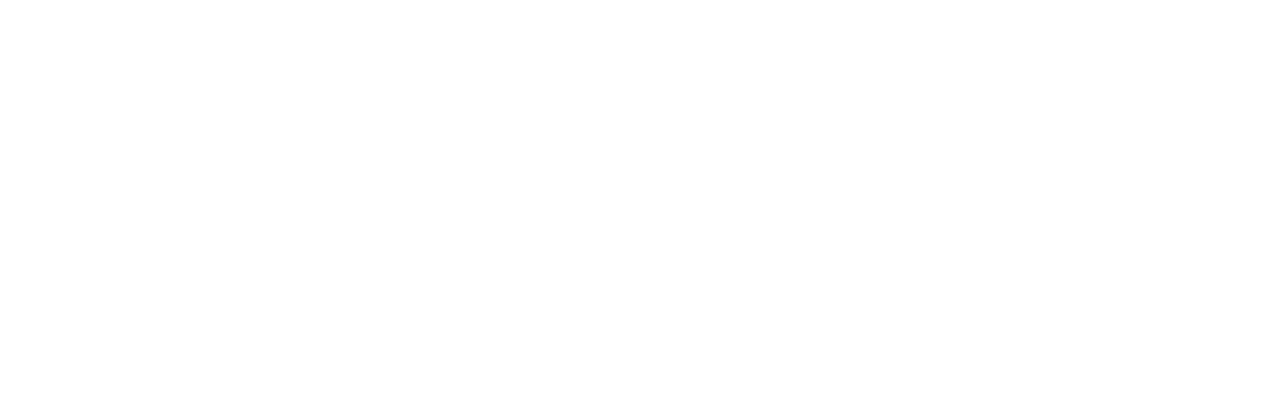
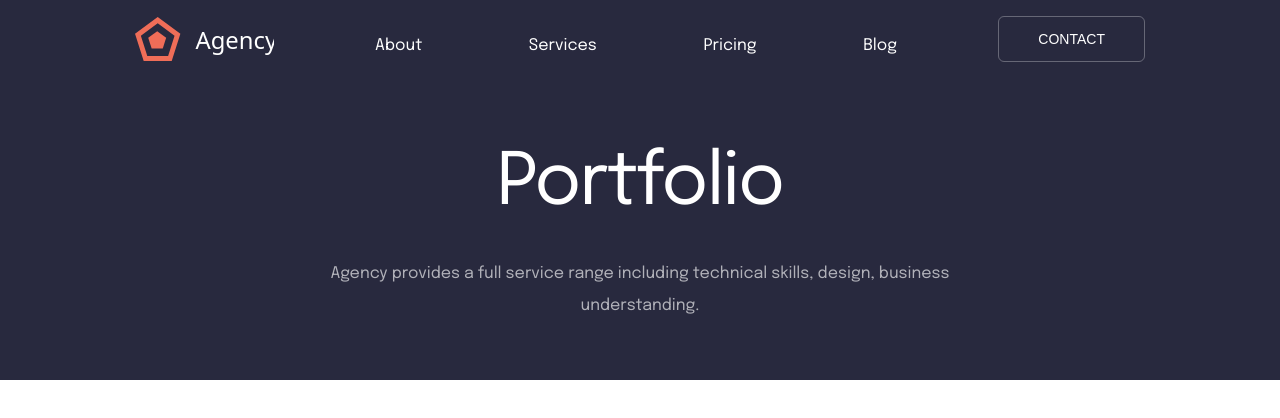
Before and after one commit to Voloshin-Sergei/jupiter_test, a React (Create React App) app: page / in a window 1280 px wide. Shown: the top 418 px of the page. Built offline with nearby package versions, Linux system fonts and the light colour scheme.

Commit message:
feat: added Header component

```diff
--- a/src/App.js
+++ b/src/App.js
@@ -1,5 +1,11 @@
+import { Header } from './components/Header/Header';
+
 function App() {
-  return <div className="App"></div>;
+  return (
+    <>
+      <Header />
+    </>
+  );
 }
 
 export default App;
--- /dev/null
+++ b/src/components/Header/Header.jsx
@@ -0,0 +1,43 @@
+import styles from './Header.module.css';
+
+export const Header = () => {
+  return (
+    <header className={styles.header}>
+      <div className={styles.header__container}>
+        <div className={styles.header__wrapper}>
+          <img width="138.83" src={process.env.PUBLIC_URL + '/logo.svg'} alt="logo" />
+          <nav className={styles.navigation}>
+            <ul className={styles.navigation__list}>
+              <li className={styles.list__item}>
+                <a className={styles.item__link} href="/">
+                  About
+                </a>
+              </li>
+              <li className={styles.list__item}>
+                <a className={styles.item__link} href="/">
+                  Services
+                </a>
+              </li>
+              <li className={styles.list__item}>
+                <a className={styles.item__link} href="/">
+                  Pricing
+                </a>
+              </li>
+              <li className={styles.list__item}>
+                <a className={styles.item__link} href="/">
+                  Blog
+                </a>
+              </li>
+            </ul>
+          </nav>
+          <button className={styles.header__contact}>contact</button>
+        </div>
+        <h1 className={styles.header__title}>Portfolio</h1>
+        <p className={styles.header__description}>
+          Agency provides a full service range including technical skills, design, business
+          understanding.
+        </p>
+      </div>
+    </header>
+  );
+};
--- /dev/null
+++ b/src/components/Header/Header.module.css
@@ -0,0 +1,109 @@
+.header {
+  background-color: #28293e;
+}
+
+.header__container {
+  max-width: 1440px;
+  margin: 0 auto;
+  padding: 16px 135px 58px 135px;
+}
+
+.header__wrapper {
+  display: flex;
+  align-items: center;
+  justify-content: space-between;
+  gap: 80px;
+  margin-bottom: 82px;
+}
+
+.navigation {
+  align-self: flex-end;
+  max-width: 522px;
+  flex-grow: 1;
+}
+
+.navigation__list {
+  padding: 0;
+  margin: 0;
+  list-style-type: none;
+  display: flex;
+  justify-content: space-between;
+}
+
+.item__link {
+  color: #fff;
+  text-decoration: none;
+  line-height: 32px;
+  font-weight: 400;
+  font-size: 16px;
+}
+
+.item__link:hover {
+  color: #4fe24a;
+}
+
+.header__contact {
+  color: #fff;
+  text-transform: uppercase;
+  background-color: inherit;
+  font-size: 14px;
+  padding: 14px 39px;
+  border: 1px solid rgba(255, 255, 255, 0.29);
+  border-radius: 6px;
+  cursor: pointer;
+}
+
+.header__contact:hover {
+  color: #4fe24a;
+  border: 1px solid #4fe24a;
+}
+
+.header__title {
+  margin: 0;
+  text-align: center;
+  color: #fff;
+  line-height: 80px;
+  font-weight: 400;
+  font-size: 72px;
+  letter-spacing: -2px;
+  margin-bottom: 34px;
+}
+
+.header__description {
+  max-width: 620px;
+  margin: 0 auto;
+  text-align: center;
+  color: rgba(255, 255, 255, 0.64);
+  line-height: 32px;
+  font-weight: 400;
+  font-size: 16px;
+}
+
+@media (max-width: 1039px) {
+  .header__container {
+    padding: 9.6px 23px 79px 23px;
+  }
+
+  .header__wrapper {
+    justify-content: center;
+    margin-bottom: 79px;
+  }
+
+  .navigation {
+    display: none;
+  }
+
+  .header__contact {
+    display: none;
+  }
+
+  .header__title {
+    line-height: 64px;
+    font-size: 56px;
+    margin-bottom: 22px;
+  }
+
+  .header__description {
+    font-size: 14px;
+  }
+}
--- a/src/index.css
+++ b/src/index.css
@@ -1,3 +1,9 @@
+* {
+  transition: all 0.3s ease;
+}
+
 body {
+  box-sizing: border-box;
+  margin: 0;
   font-family: 'Epilogue', sans-serif;
 }
```
